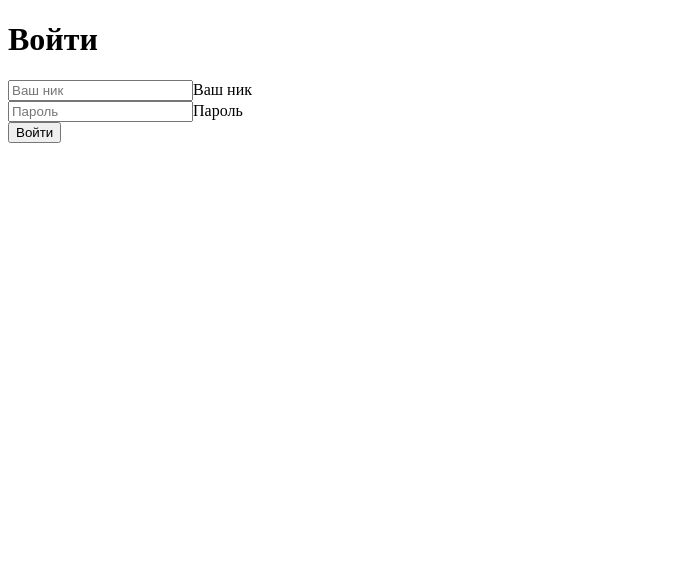
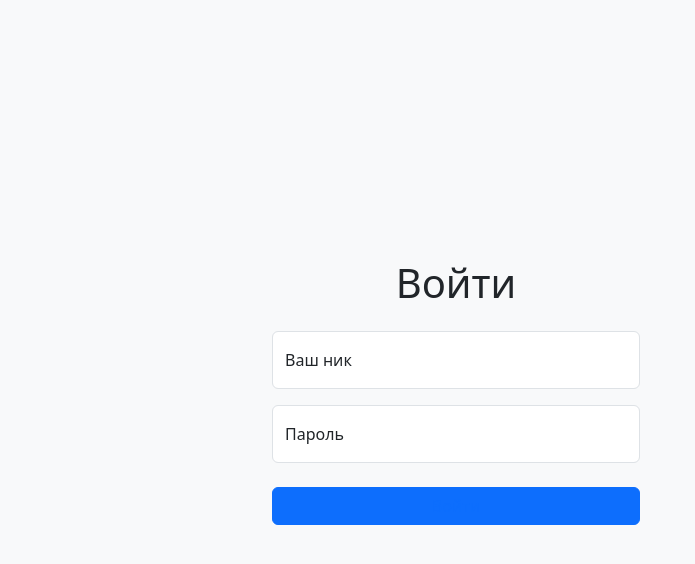
Before and after one commit to max-barbaris/frontend-project-12, a React (Vite) app in the folder frontend/: page /login in a window 1280 px wide. Shown: the top 564 px of the page, without its empty margins (0-695 px from the left). Built offline with nearby package versions, Linux system fonts and the light colour scheme.

Commit message:
feat: added React Bootstrap

```diff
--- a/frontend/package.json
+++ b/frontend/package.json
@@ -11,8 +11,10 @@
     "serve": "vite preview"
   },
   "dependencies": {
+    "bootstrap": "^5.3.7",
     "formik": "^2.4.6",
     "react": "^19.1.0",
+    "react-bootstrap": "^2.10.10",
     "react-dom": "^19.1.0",
     "react-router-dom": "^7.6.3",
     "yup": "^1.6.1"
--- a/frontend/src/Components/Login.jsx
+++ b/frontend/src/Components/Login.jsx
@@ -1,4 +1,5 @@
 import React from 'react';
+import { Form, Button, Container, Col, Row } from 'react-bootstrap';
 import { useFormik } from 'formik';
 import * as yup from 'yup';
 
@@ -18,13 +19,13 @@ const LoginPage = () => {
   });
 
   return (
-    <div className="container-fluid h-100">
-      <div className="row justify-content-center align-content-center h-100">
-        <div className="col-12 col-md-8 col-xxl-6">
-          <form className="login-form col-12 col-md-6 mt-3 mt-md-0" onSubmit={formik.handleSubmit}>
+    <Container className="container-fluid h-100">
+      <Row className="row justify-content-center align-content-center h-100">
+        <Col className="col-12 col-md-8 col-xxl-6">
+          <Form className="login-form col-12 col-md-6 mt-3 mt-md-0" onSubmit={formik.handleSubmit}>
             <h1 className="text-center mb-4">Войти</h1>
-            <div className="form-floating mb-3">
-              <input
+            <Form.Group className="form-floating mb-3">
+              <Form.Control
                 type="text"
                 className="form-control"
                 id="username"
@@ -35,11 +36,11 @@ const LoginPage = () => {
                 autoComplete="username"
                 required
               />
-              <label htmlFor="username">Ваш ник</label>
-            </div>
+              <Form.Label htmlFor="username">Ваш ник</Form.Label>
+            </Form.Group>
 
-            <div className="form-floating mb-4">
-              <input
+            <Form.Group className="form-floating mb-4">
+              <Form.Control
                 type="password"
                 className="form-control"
                 id="password"
@@ -50,19 +51,19 @@ const LoginPage = () => {
                 autoComplete="current-password"
                 required
               />
-              <label htmlFor="password">Пароль</label>
-            </div>
+              <Form.Label htmlFor="password">Пароль</Form.Label>
+            </Form.Group>
 
-            <button
+            <Button
               type="submit"
               className="w-100 mb-3 btn btn-outline-primary"
             >
               Войти
-            </button>
-          </form>
-        </div>
-      </div>
-    </div>
+            </Button>
+          </Form>
+        </Col>
+      </Row>
+    </Container>
   );
 };
 
--- a/frontend/src/index.jsx
+++ b/frontend/src/index.jsx
@@ -1,5 +1,6 @@
 import React from 'react';
 import ReactDOM from 'react-dom/client';
+import 'bootstrap/dist/css/bootstrap.min.css';
 import App from './App';
 
 const root = ReactDOM.createRoot(document.getElementById('chat'));
```
Also changed, not shown: 1 other file (tests, documents, lock files or other folders).
